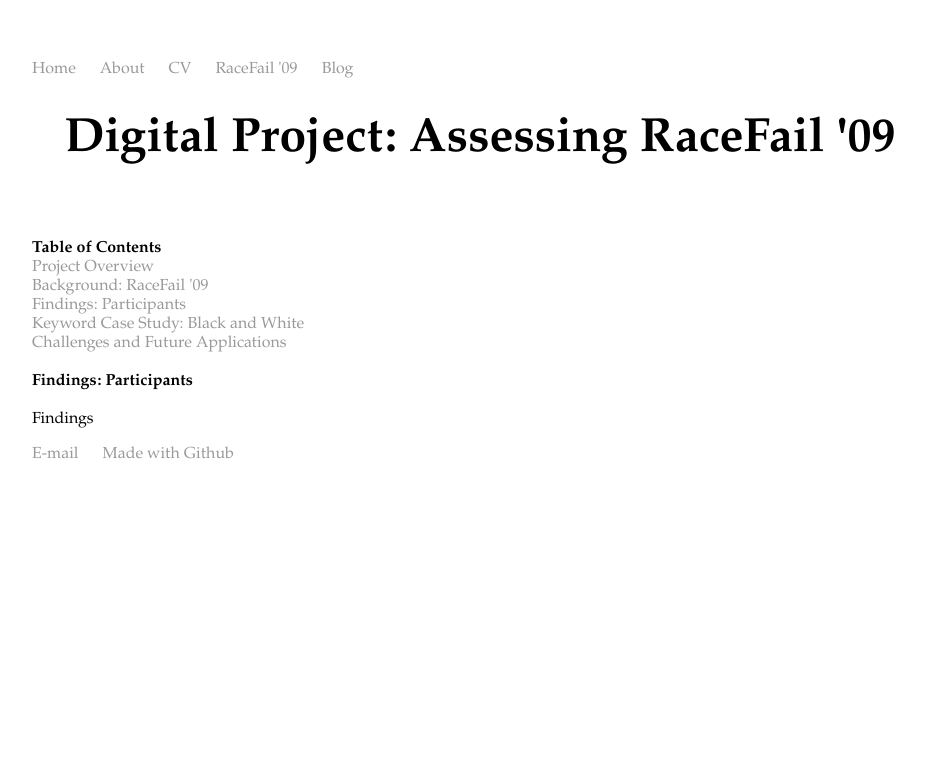
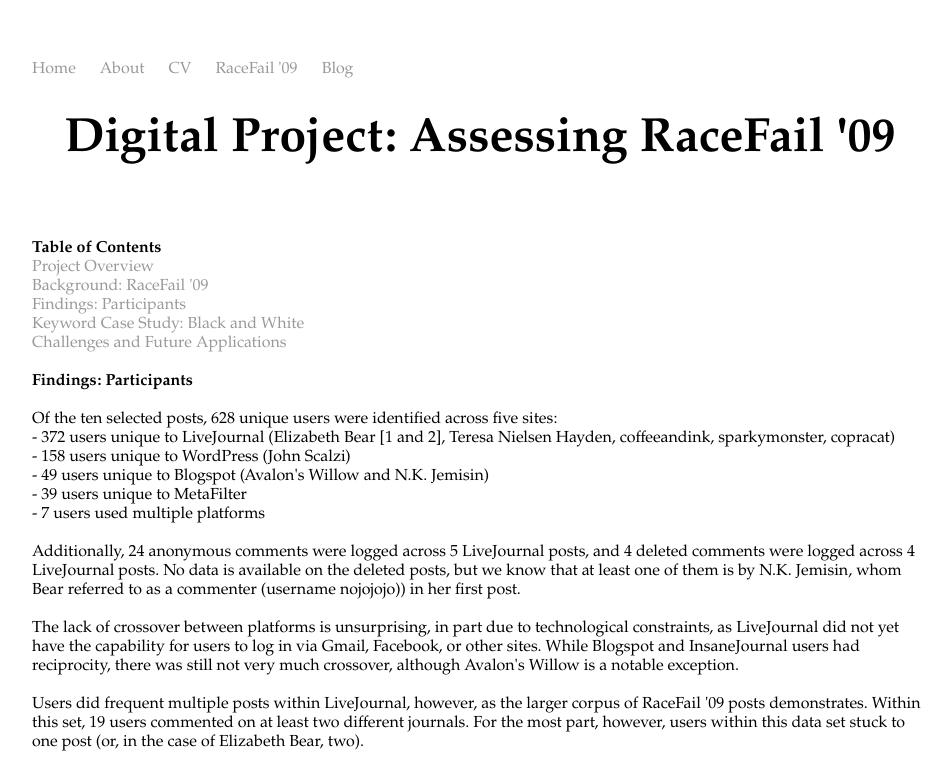
Before and after one commit to pastfutures/pastfutures.github.io, a Jekyll site: the page built from RaceFailDH/findings.html, in a window 1280 px wide. Shown: the top 771 px of the page, without its empty margins (160-1111 px from the left). Built offline with Jekyll 4.4.1, drawn with Linux system fonts in a browser that asks for light colours; grey boxes are pictures that could not be loaded.

Commit message:
Update findings.html

```diff
--- a/RaceFailDH/findings.html
+++ b/RaceFailDH/findings.html
@@ -22,6 +22,28 @@
 	<b>Findings: Participants</b>
 	<br>
 	<br>
-  Findings
+Of the ten selected posts, 628 unique users were identified across five sites:
+	<br>
+	- 372 users unique to LiveJournal (Elizabeth Bear [1 and 2], Teresa Nielsen Hayden, coffeeandink, sparkymonster, copracat)
+	<br>
+	- 158 users unique to WordPress (John Scalzi)
+	<br>
+	- 49 users unique to Blogspot (Avalon's Willow and N.K. Jemisin)
+	<br>
+	- 39 users unique to MetaFilter
+	<br>
+	- 7 users used multiple platforms
+	<br>
+	<br>
+	Additionally, 24 anonymous comments were logged across 5 LiveJournal posts, and 4 deleted comments were logged across 4 LiveJournal posts. No data is available on the deleted posts, but we know that at least one of them is by N.K. Jemisin, whom Bear referred to as a commenter (username nojojojo)) in her first post.
+	<br>
+	<br>
+	The lack of crossover between platforms is unsurprising, in part due to technological constraints, as LiveJournal did not yet have the capability for users to log in via Gmail, Facebook, or other sites. While Blogspot and InsaneJournal users had reciprocity, there was still not very much crossover, although Avalon's Willow is a notable exception.
+	<br>
+	<br>
+	Users did frequent multiple posts within LiveJournal, however, as the larger corpus of RaceFail '09 posts demonstrates. Within this set, 19 users commented on at least two different journals. For the most part, however, users within this data set stuck to one post (or, in the case of Elizabeth Bear, two).
+	<br>
+	<br>
+	<div class="flourish-embed" data-src="story/22270" data-height="100%"></div><script src="https://public.flourish.studio/resources/embed.js"></script>
 
   </div><!-- /.blurb -->
```
